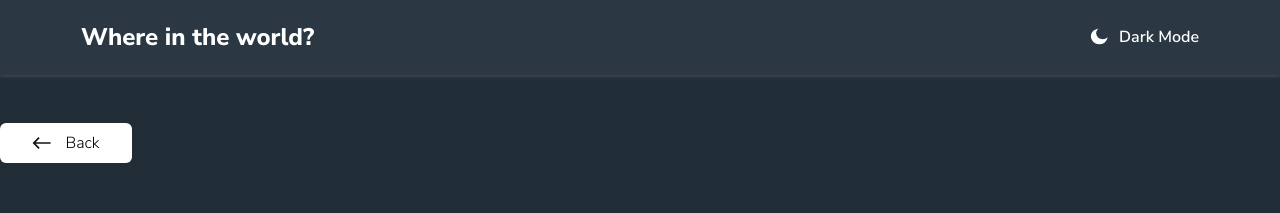
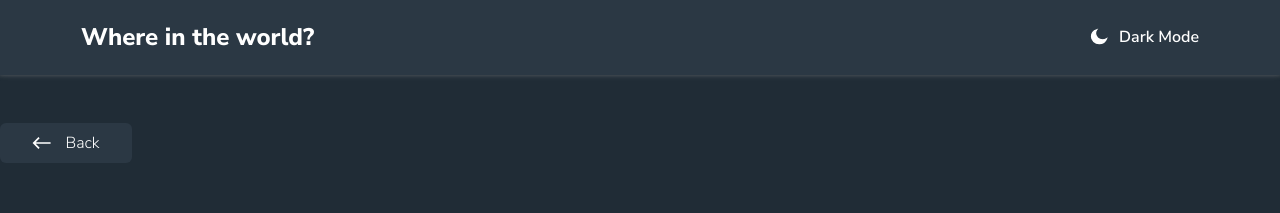
Before and after one commit to YashinN/FM-rest-countries-api, a React (Create React App) app in the folder frontend/: page / in a window 1280 px wide. Both pictures are taken after a click on the element 470 px from the left and 420 px from the top of the page. Shown: the top 213 px of the page. Built offline with nearby package versions, Linux system fonts and the light colour scheme; the HTML template or start-up script is replaced by a standard one.

Commit message:
Added id tag with darkMode conditional to change back button colours on theme swwitch.darkMode prop has been passed to BackArrow component

```diff
--- a/frontend/src/pages/CountryPage.js
+++ b/frontend/src/pages/CountryPage.js
@@ -35,8 +35,12 @@ const CountryPage = ({
   return (
     <main>
       <section className="container p-0 general_container ">
-        <button className={styles.back_btn} onClick={handleBack}>
-          <BackArrow />
+        <button
+          id={darkMode ? "dark" : "light"}
+          className={styles.back_btn}
+          onClick={handleBack}
+        >
+          <BackArrow darkMode={darkMode} />
           Back
         </button>
 
```
